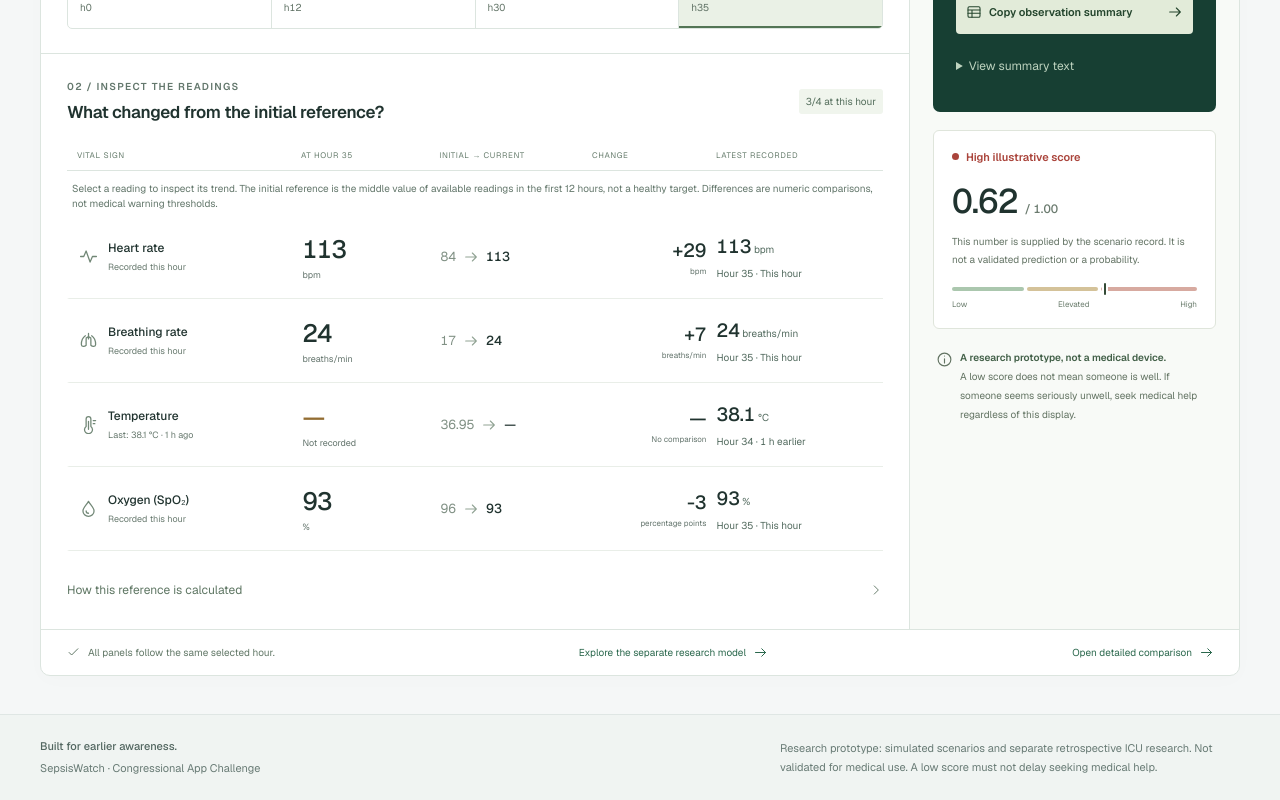
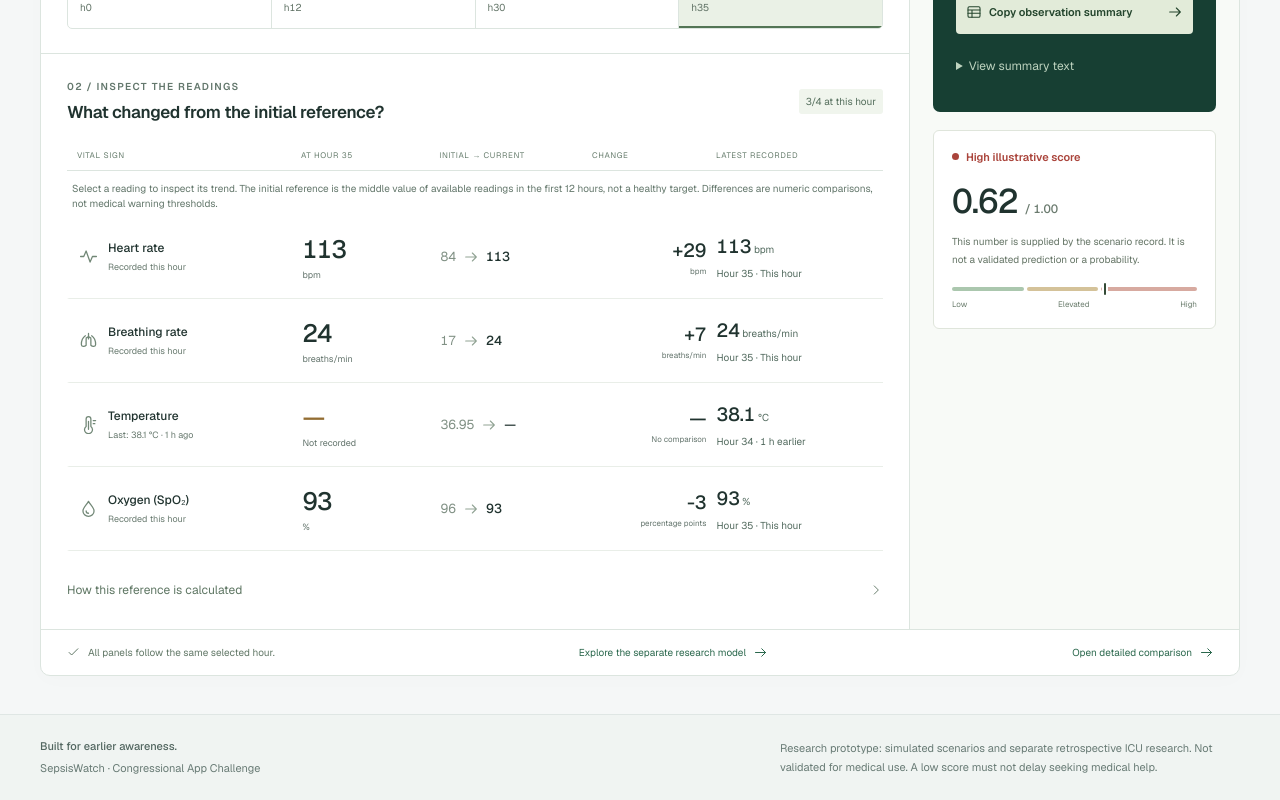
Before and after one commit to Itsfixable/sepsis-watch, a Next.js app: page /replay in a window 1280 px wide. Shown: the part 1237-2037 px from the top of the page. Built offline with nearby package versions, Linux system fonts and the light colour scheme.

Commit message:
Simplify sidebar

```diff
--- a/src/components/PatientStory.tsx
+++ b/src/components/PatientStory.tsx
@@ -191,7 +191,6 @@ function Story({ record }: { record: ReplayRecord }) {
           <div className={styles.scoreScale} aria-hidden="true"><span /><span /><span />{hour.risk !== null && <i style={{ left: `${hour.risk * 100}%` }} />}</div>
           <div className={styles.scaleLabels}><span>Low</span><span>Elevated</span><span>High</span></div>
         </section>
-        <p className={styles.safetyNote}><Icon name="info" size={17} /><span><strong>A research prototype, not a medical device.</strong> A low score does not mean someone is well. If someone seems seriously unwell, seek medical help regardless of this display.</span></p>
       </aside>
     </div>
     <div className={styles.bottomNote}><span><Icon name="check" size={15} />All panels follow the same selected hour.</span><Link href="/research">Explore the separate research model <Icon name="arrow" size={15} /></Link><Link href="/replay/classic">Open detailed comparison <Icon name="arrow" size={15} /></Link></div>
```
